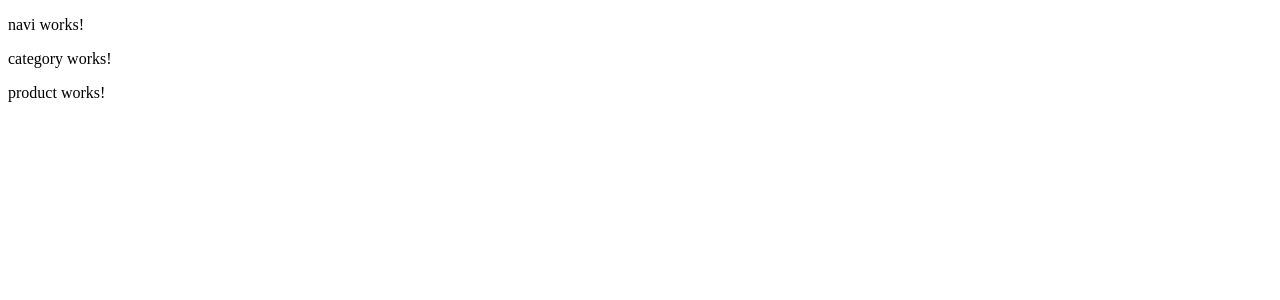
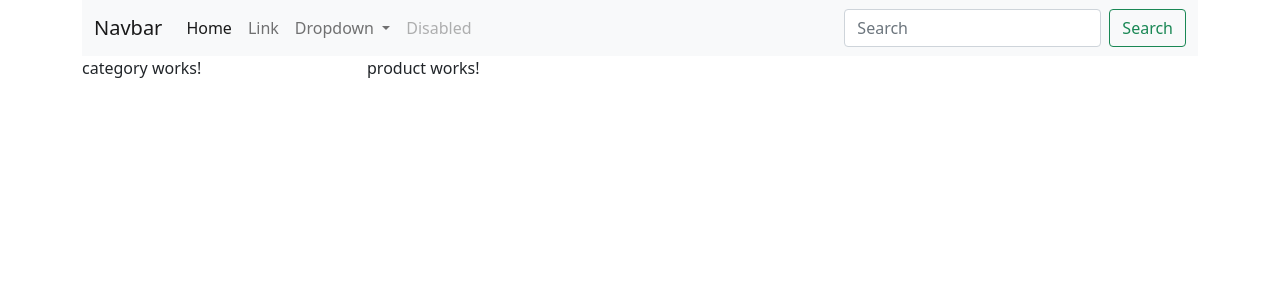
Before and after one commit to kdrsrsln/BasicECommerceProject, an Angular app in the folder FrontEnd/: page / in a window 1280 px wide. Shown: the top 300 px of the page. Built offline with nearby package versions, Linux system fonts and the light colour scheme.

Commit message:
bootstrap 5b3 and navbar added

```diff
--- a/FrontEnd/angular.json
+++ b/FrontEnd/angular.json
@@ -28,6 +28,7 @@
               "src/assets"
             ],
             "styles": [
+              "./node_modules/bootstrap/dist/css/bootstrap.min.css",
               "src/styles.css"
             ],
             "scripts": []
--- a/FrontEnd/package.json
+++ b/FrontEnd/package.json
@@ -19,6 +19,7 @@
     "@angular/platform-browser": "~11.2.4",
     "@angular/platform-browser-dynamic": "~11.2.4",
     "@angular/router": "~11.2.4",
+    "bootstrap": "^5.0.0-beta3",
     "rxjs": "~6.6.0",
     "tslib": "^2.0.0",
     "zone.js": "~0.11.3"
--- a/FrontEnd/src/app/components/navi/navi.component.html
+++ b/FrontEnd/src/app/components/navi/navi.component.html
@@ -1 +1,36 @@
-<p>navi works!</p>
+<nav class="navbar navbar-expand-lg navbar-light bg-light">
+    <div class="container-fluid">
+      <a class="navbar-brand" href="#">Navbar</a>
+      <button class="navbar-toggler" type="button" data-bs-toggle="collapse" data-bs-target="#navbarSupportedContent" aria-controls="navbarSupportedContent" aria-expanded="false" aria-label="Toggle navigation">
+        <span class="navbar-toggler-icon"></span>
+      </button>
+      <div class="collapse navbar-collapse" id="navbarSupportedContent">
+        <ul class="navbar-nav me-auto mb-2 mb-lg-0">
+          <li class="nav-item">
+            <a class="nav-link active" aria-current="page" href="#">Home</a>
+          </li>
+          <li class="nav-item">
+            <a class="nav-link" href="#">Link</a>
+          </li>
+          <li class="nav-item dropdown">
+            <a class="nav-link dropdown-toggle" href="#" id="navbarDropdown" role="button" data-bs-toggle="dropdown" aria-expanded="false">
+              Dropdown
+            </a>
+            <ul class="dropdown-menu" aria-labelledby="navbarDropdown">
+              <li><a class="dropdown-item" href="#">Action</a></li>
+              <li><a class="dropdown-item" href="#">Another action</a></li>
+              <li><hr class="dropdown-divider"></li>
+              <li><a class="dropdown-item" href="#">Something else here</a></li>
+            </ul>
+          </li>
+          <li class="nav-item">
+            <a class="nav-link disabled" href="#" tabindex="-1" aria-disabled="true">Disabled</a>
+          </li>
+        </ul>
+        <form class="d-flex">
+          <input class="form-control me-2" type="search" placeholder="Search" aria-label="Search">
+          <button class="btn btn-outline-success" type="submit">Search</button>
+        </form>
+      </div>
+    </div>
+  </nav>
```
Also changed, not shown: 1 other file (tests, documents, lock files or other folders).
